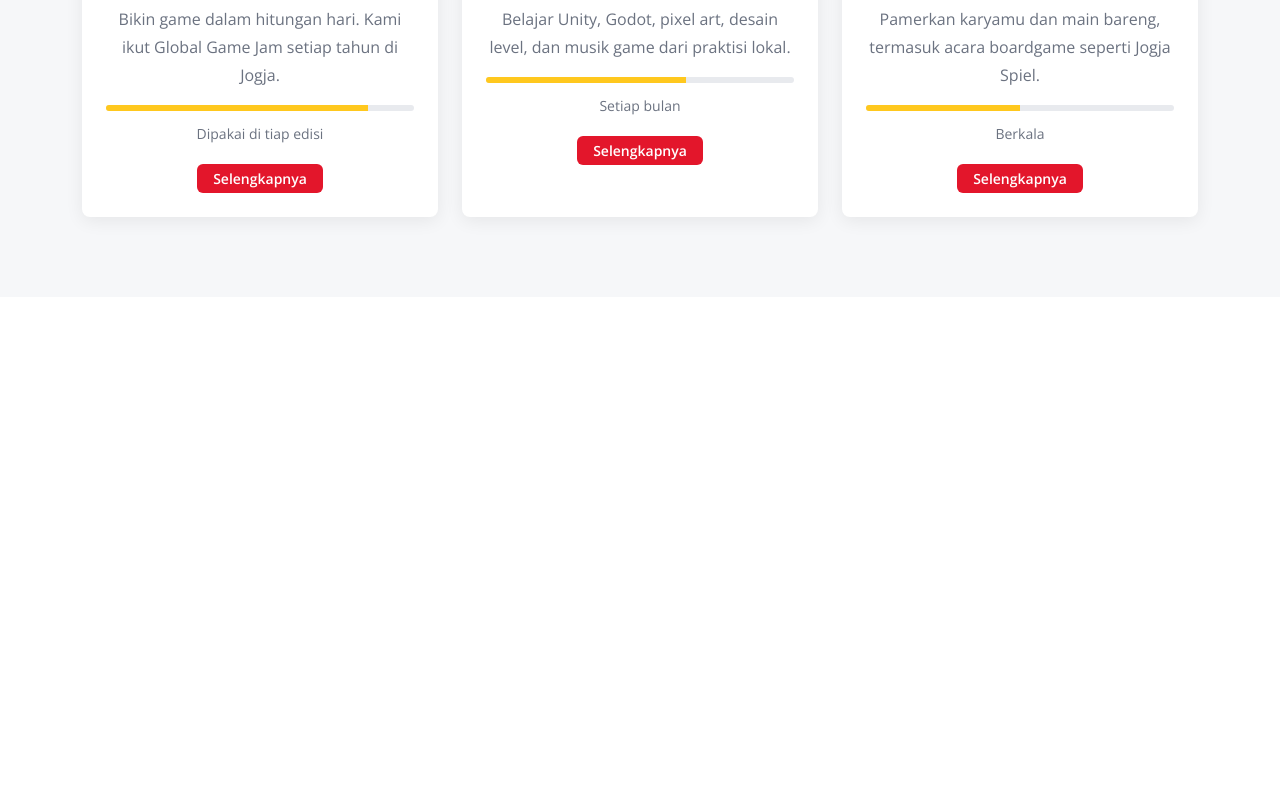
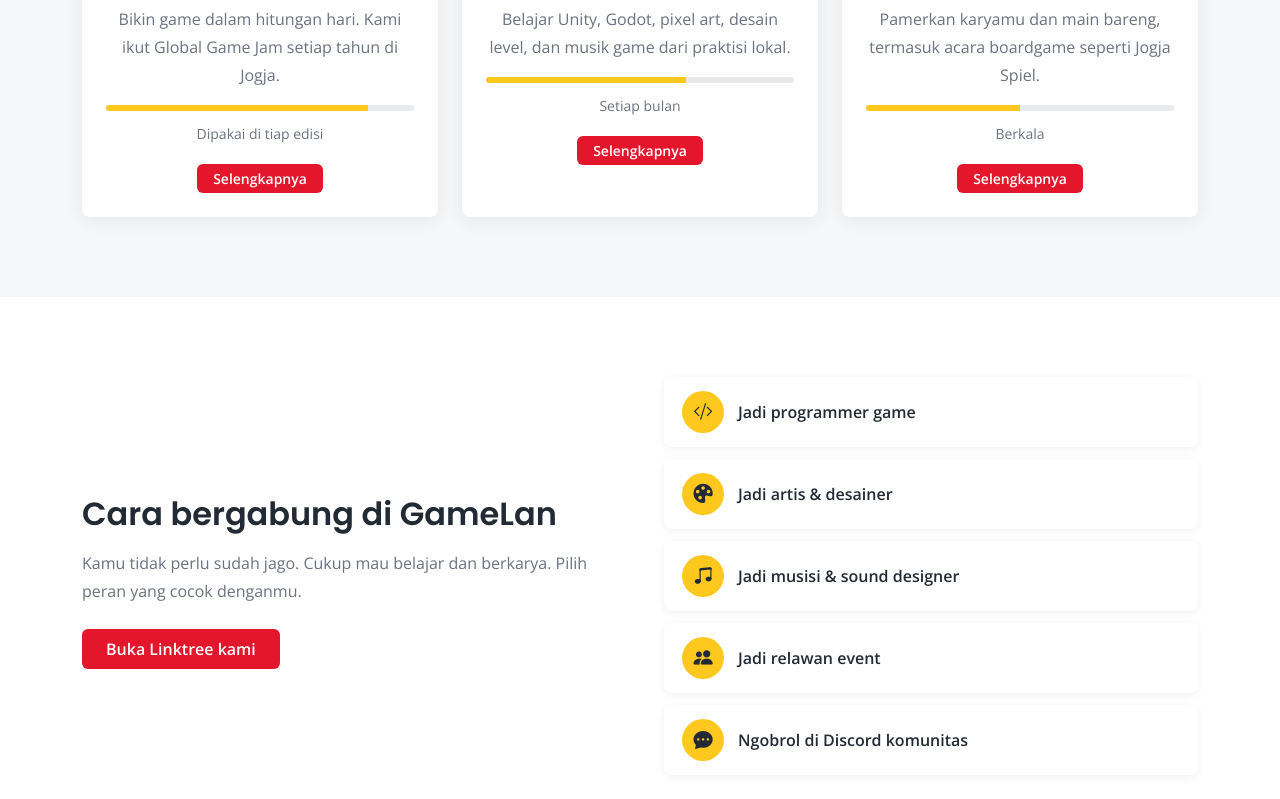
Before and after one commit to rizkicahyaa/gamelan-yk, a Next.js app: page / in a window 1280 px wide. Shown: the part 1374-2173 px from the top of the page. Before the commit the page ends 1671 px from the top, so only its background shows below. Built offline with nearby package versions, Linux system fonts and the light colour scheme.

Commit message:
feat: added join us section

```diff
--- /dev/null
+++ b/app/components/JoinUs.tsx
@@ -0,0 +1,37 @@
+import Link from "next/link";
+
+const roles = [
+    { icon: "bi-code-slash", label: "Jadi programmer game" },
+    { icon: "bi-palette-fill", label: "Jadi artis & desainer" },
+    { icon: "bi-music-note-beamed", label: "Jadi musisi & sound designer" },
+    { icon: "bi-people-fill", label: "Jadi relawan event" },
+    { icon: "bi-chat-dots-fill", label: "Ngobrol di Discord komunitas" },
+];
+
+export default function JoinUs() {
+    return (
+        <section className="section" id="gabung">
+            <div className="container">
+                <div className="row align-items-center g-5">
+                    <div className="col-lg-6">
+                        <h2 className="mb-3">Cara bergabung di GameLan</h2>
+                        <p>Kamu tidak perlu sudah jago. Cukup mau belajar dan berkarya. Pilih peran yang cocok denganmu.</p>
+                        <a href="https://linktr.ee/GameLanJogja" className="btn btn-gl px-4 py-2 mt-2" target="_blank" rel="noopener noreferrer">
+                            Buka Linktree kami
+                        </a>
+                    </div>
+                    <div className="col-lg-6">
+                        <ul className="list-unstyled help-list m-0">
+                            {roles.map((role) => (
+                                <li key={role.label}>
+                                    <i className={`bi ${role.icon}`}></i>
+                                    {role.label}
+                                </li>
+                            ))}
+                        </ul>
+                    </div>
+                </div>
+            </div>
+        </section>
+    );
+}
--- a/app/page.tsx
+++ b/app/page.tsx
@@ -3,7 +3,7 @@ import Navbar from "./components/Navbar";
 import Heroes from "./components/Heroes";
 import EventCountdown from "./components/EventCountdown";
 import ProgramSection from "./components/ProgramSection";
-// import GabungSection from "@/components/GabungSection";
+import JoinUs from "./components/JoinUs";
 // import StatsSection from "@/components/StatsSection";
 // import MemberSection from "@/components/MemberSection";
 // import BlogSection from "@/components/BlogSection";
@@ -19,8 +19,8 @@ export default function HomePage() {
             <Heroes />
             <EventCountdown />
             <ProgramSection />
-            {/* <GabungSection />
-            <StatsSection />
+            <JoinUs />
+            {/* <StatsSection />
             <MemberSection />
             <BlogSection />
             <TestimonialSection />
```
